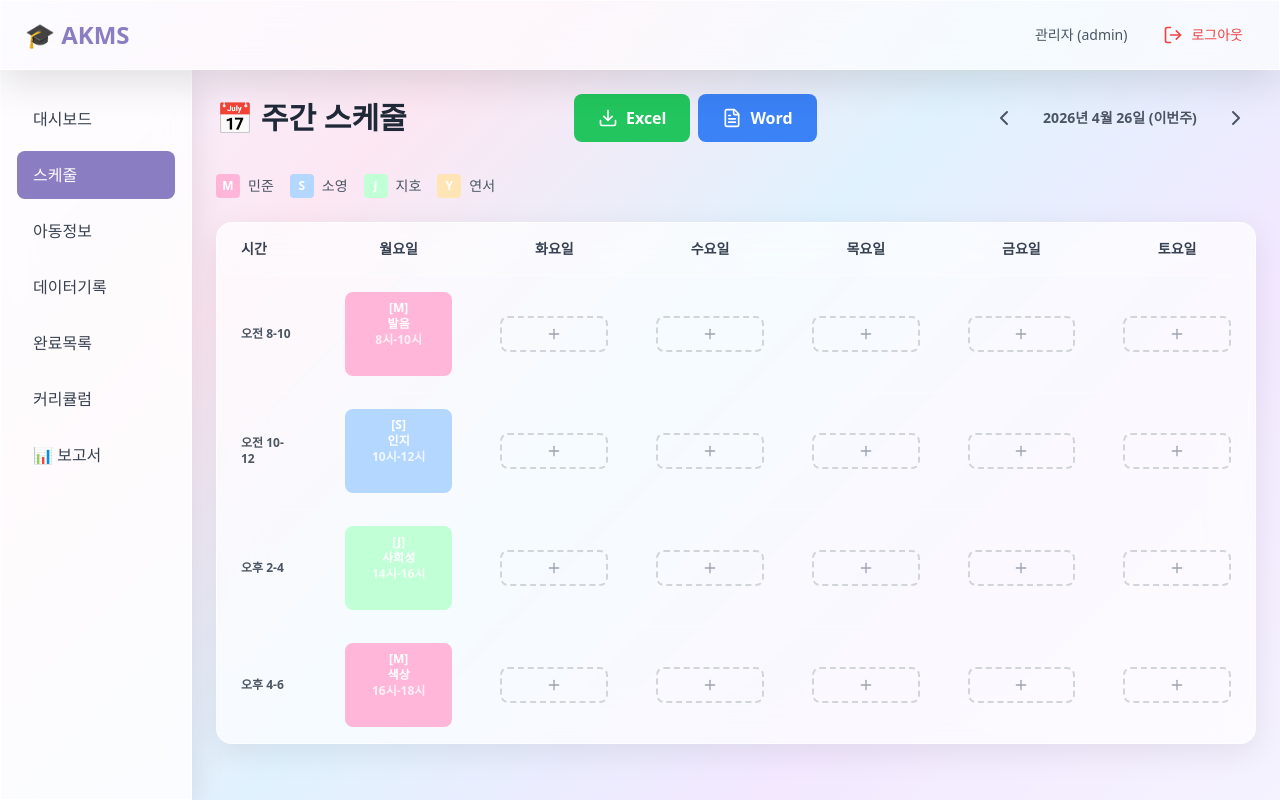
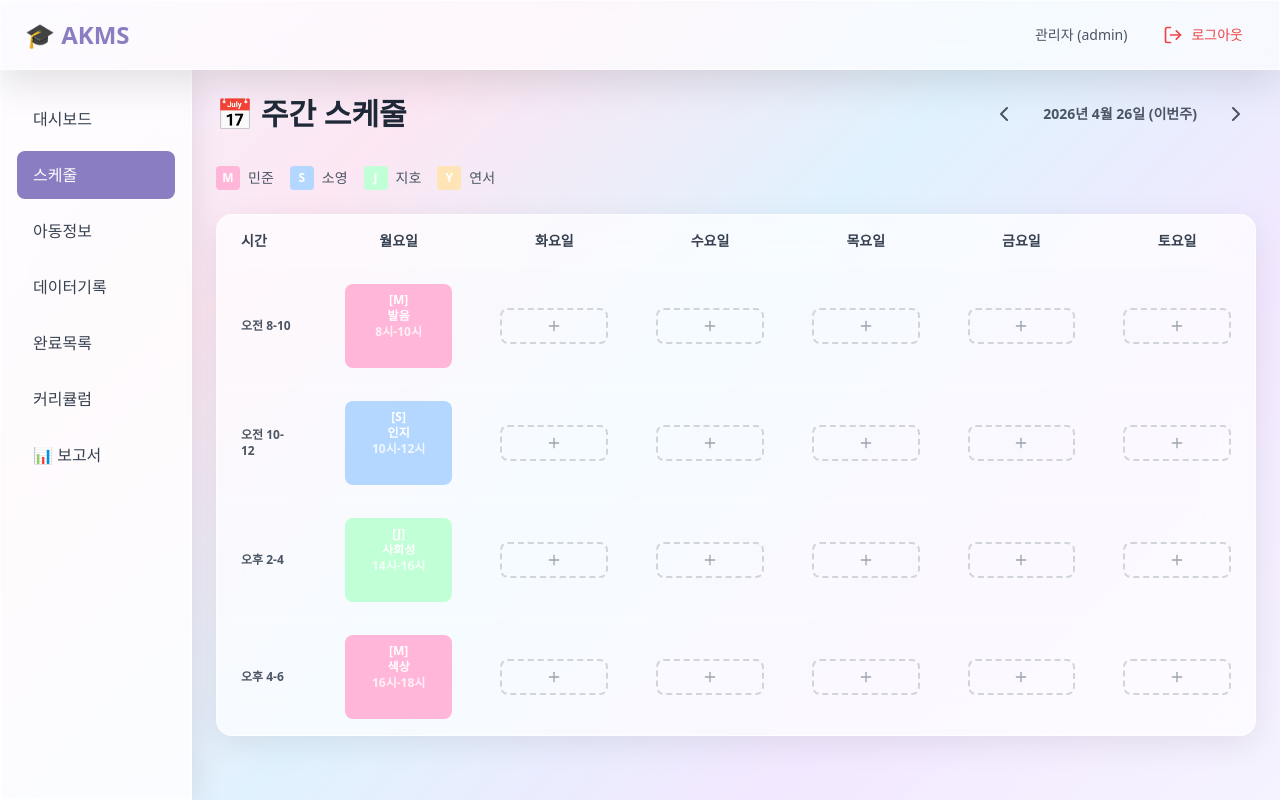
Before and after one commit to jitnet57/kinder-management, a React (Vite) app in the folder frontend/: page /schedule in a window 1280 px wide. Built offline with nearby package versions, Linux system fonts and the light colour scheme.

Commit message:
fix: disable export features temporarily to resolve TypeScript compilation errors

```diff
--- a/frontend/src/pages/Completion.tsx
+++ b/frontend/src/pages/Completion.tsx
@@ -1,6 +1,6 @@
 import { useState } from 'react';
-import { ChevronLeft, ChevronRight, Plus, Trash2, Edit, Save, X, Download, CheckCircle2 } from 'lucide-react';
-import { exportCompletionToExcel } from '../utils/exportUtils';
+import { ChevronLeft, ChevronRight, Plus, Trash2, Edit, Save, X, CheckCircle2 } from 'lucide-react';
+// import { exportCompletionToExcel } from '../utils/exportUtils';
 import { useCurriculum } from '../context/CurriculumContext';
 
 const CHILDREN = ['민준', '소영', '지호', '연서'];
@@ -61,15 +61,7 @@ export function Completion() {
     <div>
       <div className="flex items-center justify-between mb-8">
         <h2 className="text-3xl font-bold text-gray-800">✅ 완료목록</h2>
-        <div className="flex items-center gap-2">
-          <button
-            onClick={() => exportCompletionToExcel(exportData)}
-            className="flex items-center gap-2 bg-green-500 text-white px-6 py-3 rounded-lg hover:bg-green-600 font-semibold transition"
-          >
-            <Download size={20} />
-            Excel 내보내기
-          </button>
-        </div>
+        {/* Export feature coming soon */}
       </div>
 
       {/* 필터 */}
--- a/frontend/src/pages/Schedule.tsx
+++ b/frontend/src/pages/Schedule.tsx
@@ -1,7 +1,7 @@
 import { useState } from 'react';
-import { ChevronLeft, ChevronRight, Plus, Download, FileText, Trash2, Edit } from 'lucide-react';
+import { ChevronLeft, ChevronRight, Plus, Trash2, Edit } from 'lucide-react';
 import { useSchedule } from '../context/ScheduleContext';
-import { exportScheduleToExcel, exportScheduleToWord } from '../utils/exportUtils';
+// import { exportScheduleToExcel, exportScheduleToWord } from '../utils/exportUtils';
 
 const DAYS = ['월', '화', '수', '목', '금', '토'];
 const TIME_SLOTS = [
@@ -76,22 +76,7 @@ export function Schedule() {
     <div>
       <div className="flex items-center justify-between mb-8">
         <h2 className="text-3xl font-bold text-gray-800">📅 주간 스케줄</h2>
-        <div className="flex items-center gap-2">
-          <button
-            onClick={() => exportScheduleToExcel(mockSchedules, CHILDREN_LIST)}
-            className="flex items-center gap-2 bg-green-500 text-white px-6 py-3 rounded-lg hover:bg-green-600 font-semibold transition"
-          >
-            <Download size={20} />
-            Excel
-          </button>
-          <button
-            onClick={() => exportScheduleToWord(mockSchedules, CHILDREN_LIST)}
-            className="flex items-center gap-2 bg-blue-500 text-white px-6 py-3 rounded-lg hover:bg-blue-600 font-semibold transition"
-          >
-            <FileText size={20} />
-            Word
-          </button>
-        </div>
+        {/* Export functionality coming soon */}
         <div className="flex items-center gap-4">
           <button className="p-2 hover:bg-gray-200 rounded">
             <ChevronLeft size={24} className="text-gray-600" />
```
Also changed, not shown: 1 other file (tests, documents, lock files or other folders).
